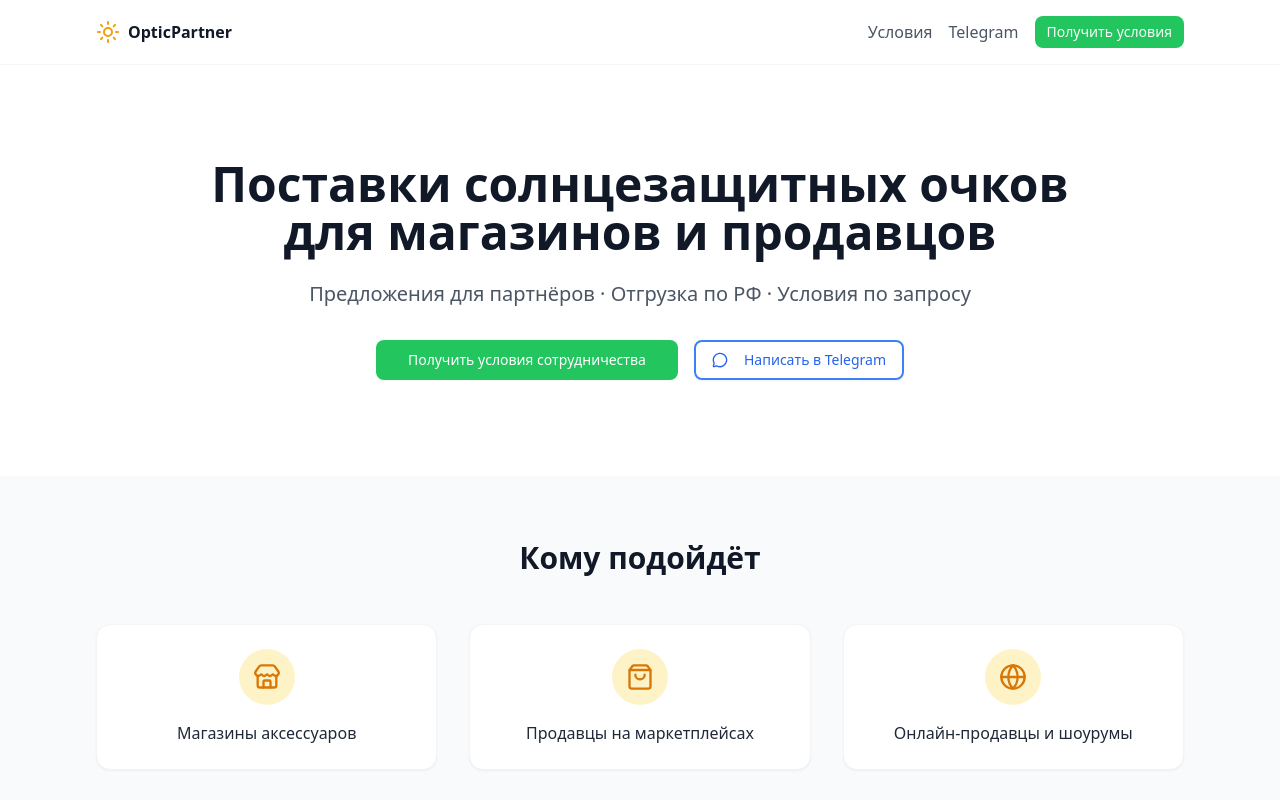
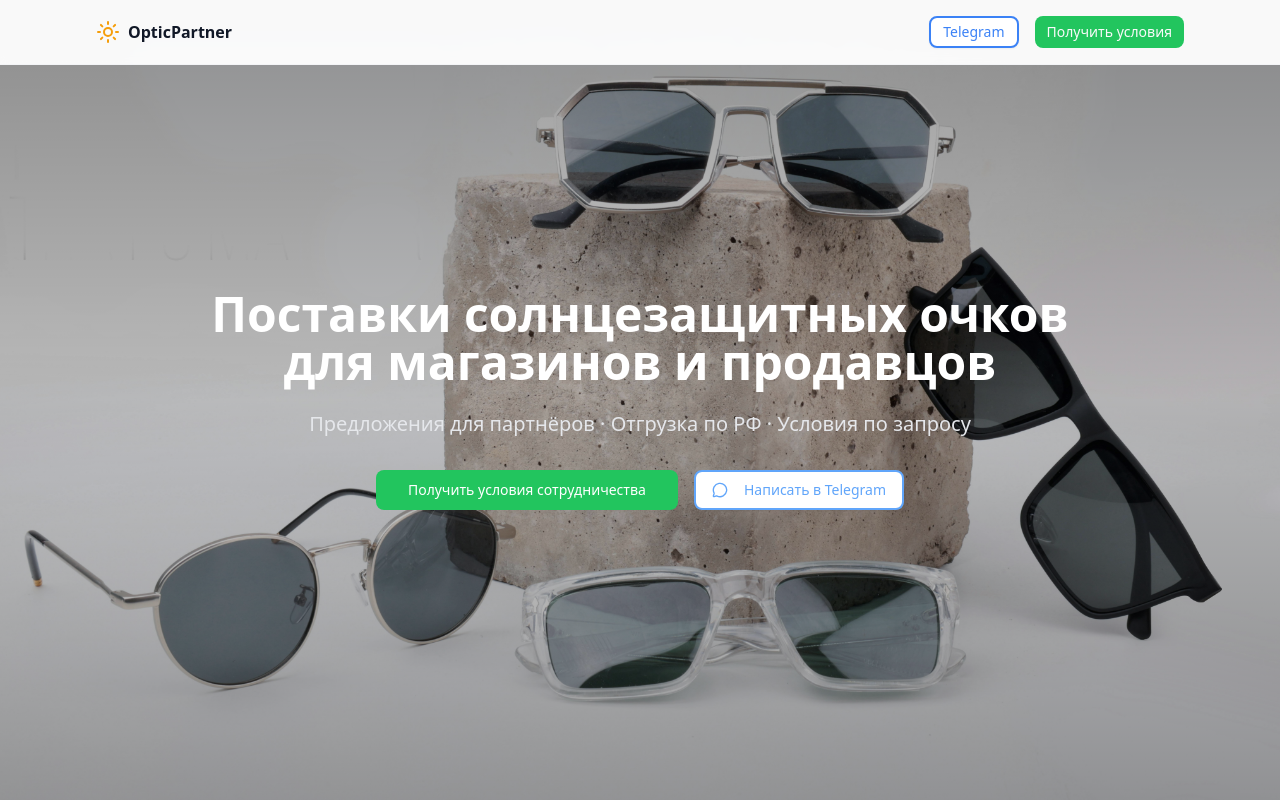
Before and after one commit to kirillfamirik-cpu/optic-site, a React (Vite) app: page / in a window 1280 px wide. Shown: the top 800 px of the page. Built offline with nearby package versions, Linux system fonts and the light colour scheme.

Commit message:
first commit

```diff
--- a/index.html
+++ b/index.html
@@ -1,10 +1,43 @@
 <!doctype html>
-<html lang="en">
+<html lang="ru">
   <head>
     <meta charset="UTF-8" />
     <meta name="viewport" content="width=device-width, initial-scale=1.0" />
     <title>Оптовые поставки солнцезащитных очков</title>
+
+    <!-- Yandex.Metrika counter -->
+    <script type="text/javascript">
+      (function(m,e,t,r,i,k,a){
+          m[i]=m[i]||function(){(m[i].a=m[i].a||[]).push(arguments)};
+          m[i].l=1*new Date();
+          k=e.createElement(t),a=e.getElementsByTagName(t)[0],
+          k.async=1,k.src=r,a.parentNode.insertBefore(k,a)
+      })
+      (window, document, "script", "https://mc.yandex.ru/metrika/tag.js", "ym");
+
+      ym(106796539, "init", {
+          clickmap:true,
+          trackLinks:true,
+          accurateTrackBounce:true,
+          webvisor:true
+      });
+    </script>
+    <!-- /Yandex.Metrika counter -->
+
+
+    <!-- Google Analytics 4 -->
+    <script async src="https://www.googletagmanager.com/gtag/js?id=G-QVR193N0WS"></script>
+    <script>
+      window.dataLayer = window.dataLayer || [];
+      function gtag(){dataLayer.push(arguments);}
+      gtag('js', new Date());
+
+      gtag('config', 'G-QVR193N0WS');
+    </script>
+    <!-- /Google Analytics 4 -->
+
   </head>
+
   <body>
     <div id="root"></div>
     <script type="module" src="/src/main.tsx"></script>
--- a/src/App.tsx
+++ b/src/App.tsx
@@ -89,12 +89,12 @@ const handleSubmit = async (e: React.FormEvent) => {
   setIsSubmitting(true)
 
   try {
-    const res = await fetch('/api/send-form', {
+  const res = await fetch('/send.php', {
     method: 'POST',
     headers: {
-        'Content-Type': 'application/json',
+      'Content-Type': 'application/x-www-form-urlencoded',
     },
-      body: JSON.stringify({
+    body: new URLSearchParams({
       name: formData.name,
       phone: formData.phone,
       city: formData.city,
@@ -103,11 +103,14 @@ const handleSubmit = async (e: React.FormEvent) => {
     }),
   })
 
-    if (!res.ok) {
+  const data = await res.json()
+
+  if (!res.ok || !data.success) {
     throw new Error('Ошибка отправки')
   }
 
   toast.success('Заявка отправлена! Мы свяжемся с вами в ближайшее время.')
+
   setFormData({
     name: '',
     phone: '',
@@ -116,6 +119,7 @@ const handleSubmit = async (e: React.FormEvent) => {
     comment: '',
     privacyAccepted: false,
   })
+
 } catch (error) {
   toast.error('Ошибка отправки заявки. Попробуйте позже.')
 } finally {
@@ -252,12 +256,12 @@ const handleSubmit = async (e: React.FormEvent) => {
                {/* <Phone className="w-4 h-4" />
                 <span className="text-sm">{PHONE_NUMBER}</span> */}
               </a>
-              <button onClick={scrollToForm} className="text-gray-600 hover:text-gray-900 transition-colors">
-                Условия
-              </button>
-              <button onClick={openTelegram} className="text-gray-600 hover:text-gray-900 transition-colors">
+	<Button
+  		onClick={openTelegram} size="sm" variant="outline"
+  		className="border-2 border-blue-500 text-blue-500 hover:bg-blue-500 hover:text-white">
   		Telegram
-              </button>
+	</Button>
+
               <Button
                 onClick={scrollToForm}
                 size="sm"
@@ -300,14 +304,27 @@ const handleSubmit = async (e: React.FormEvent) => {
       </nav>
 
      {/* Hero Section */}
-      <section className="pt-32 pb-16 md:pt-40 md:pb-24 px-4 sm:px-6 lg:px-8">
-        <div className="max-w-4xl mx-auto text-center">
-          <h1 className="text-3xl sm:text-4xl md:text-5xl font-bold text-gray-900 mb-6 leading-tight">
-            Поставки солнцезащитных очков<br className="hidden sm:block" /> для магазинов и продавцов
+<section
+className="relative min-h-screen flex items-center justify-center
+             px-4 sm:px-6 lg:px-8
+             bg-cover bg-no-repeat"
+  style={{
+    backgroundImage: "url('/images/bg.jpg')",
+    backgroundPosition: "center 30%"
+  }}
+>
+<div className="absolute inset-0 bg-gradient-to-b from-black/40 via-black/20 to-black/40"></div>
+  <div className="relative max-w-4xl mx-auto text-center">
+    <h1 className="text-3xl sm:text-4xl md:text-5xl font-bold text-white mb-6 leading-tight">
+      Поставки солнцезащитных очков
+      <br className="hidden sm:block" />
+      для магазинов и продавцов
     </h1>
-          <p className="text-lg md:text-xl text-gray-600 mb-8">
+
+    <p className="text-lg md:text-xl text-gray-200 mb-8">
       Предложения для партнёров · Отгрузка по РФ · Условия по запросу
     </p>
+
     <div className="flex flex-col sm:flex-row gap-4 justify-center">
       <Button
         size="lg"
@@ -316,11 +333,12 @@ const handleSubmit = async (e: React.FormEvent) => {
       >
         Получить условия сотрудничества
       </Button>
+
       <Button
         size="lg"
         variant="outline"
         onClick={openTelegram}
-              className="border-2 border-blue-500 text-blue-600 hover:bg-blue-50 px-8"
+        className="border-2 border-blue-400 text-blue-400 hover:bg-blue-500 hover:text-white px-8"
       >
         <MessageCircle className="w-5 h-5 mr-2" />
         Написать в Telegram
```
Also changed, not shown: public/images/bg.jpg (added), 1 other file (tests, documents, lock files or other folders). Lines whose indentation alone changed are shown as unchanged.
